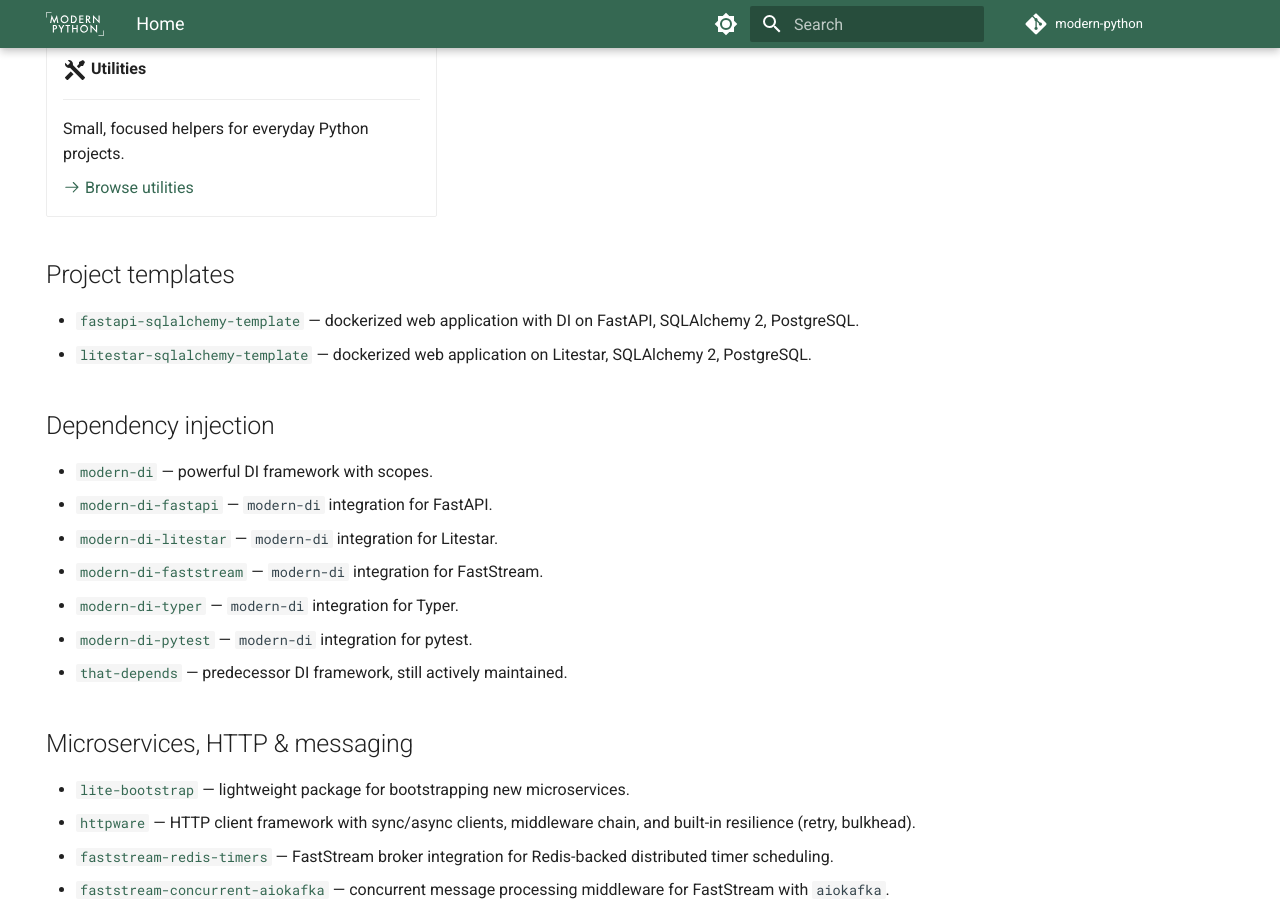
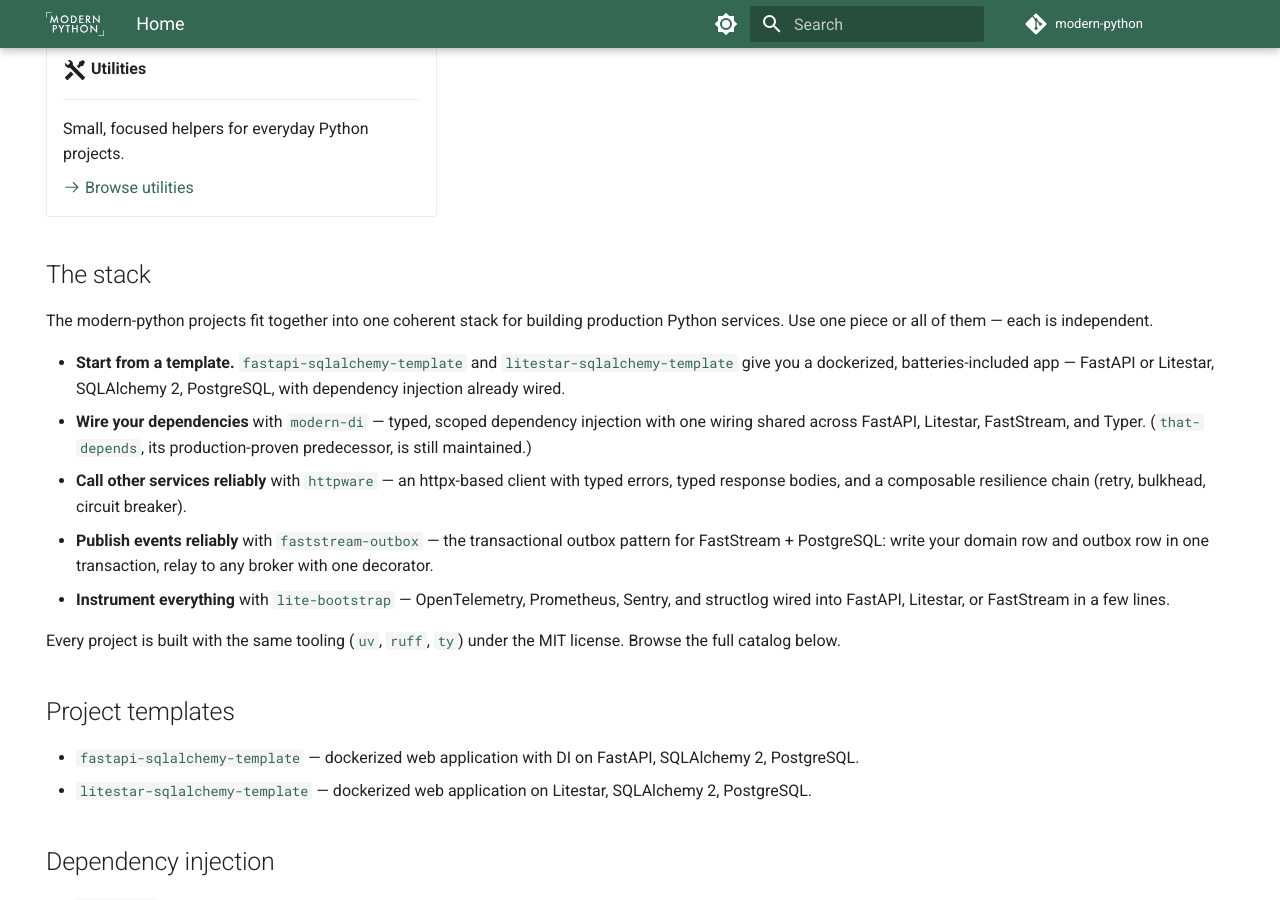
Before and after one commit to modern-python/.github, an MkDocs documentation site: the page built from docs/index.md, in a window 1280 px wide and 900 px high, scrolled down 685 px. Built offline with MkDocs 1.6.1 and Material for MkDocs 9.7.7, drawn with Linux system fonts in a browser that asks for light colours.

Commit message:
docs: add 'The stack' narrative; stop publishing internal planning docs (#14)
Adds an equal-billing 'how it fits together' section to the org landing
page (templates -> modern-di -> httpware -> faststream-outbox ->
lite-bootstrap), with sharp per-project pitches in new prose.

Also excludes docs/superpowers/ (strategy specs + plans) from the site
build. Those files contain repo-relative links that broke
'mkdocs build --strict' — and therefore the Pages deploy — since they
were added, and they are internal planning docs that shouldn't be public.

Co-authored-by: Claude Opus 4.8 (1M context) <noreply@anthropic.com>

```diff
--- a/docs/index.md
+++ b/docs/index.md
@@ -54,6 +54,40 @@ wires them together.
 
 </div>
 
+## The stack { #stack }
+
+The modern-python projects fit together into one coherent stack for building
+production Python services. Use one piece or all of them — each is independent.
+
+- **Start from a template.**
+  [`fastapi-sqlalchemy-template`](https://github.com/modern-python/fastapi-sqlalchemy-template)
+  and [`litestar-sqlalchemy-template`](https://github.com/modern-python/litestar-sqlalchemy-template)
+  give you a dockerized, batteries-included app — FastAPI or Litestar,
+  SQLAlchemy 2, PostgreSQL, with dependency injection already wired.
+- **Wire your dependencies** with
+  [`modern-di`](https://github.com/modern-python/modern-di) — typed, scoped
+  dependency injection with one wiring shared across FastAPI, Litestar,
+  FastStream, and Typer.
+  ([`that-depends`](https://github.com/modern-python/that-depends), its
+  production-proven predecessor, is still maintained.)
+- **Call other services reliably** with
+  [`httpware`](https://github.com/modern-python/httpware) — an httpx-based client
+  with typed errors, typed response bodies, and a composable resilience chain
+  (retry, bulkhead, circuit breaker).
+- **Publish events reliably** with
+  [`faststream-outbox`](https://github.com/modern-python/faststream-outbox) — the
+  transactional outbox pattern for FastStream + PostgreSQL: write your domain row
+  and outbox row in one transaction, relay to any broker with one decorator.
+- **Instrument everything** with
+  [`lite-bootstrap`](https://github.com/modern-python/lite-bootstrap) —
+  OpenTelemetry, Prometheus, Sentry, and structlog wired into FastAPI, Litestar,
+  or FastStream in a few lines.
+
+Every project is built with the same tooling
+([`uv`](https://github.com/astral-sh/uv), [`ruff`](https://github.com/astral-sh/ruff),
+[`ty`](https://github.com/astral-sh/ty)) under the MIT license. Browse the full
+catalog below.
+
 ## Project templates { #templates }
 
 - [`fastapi-sqlalchemy-template`](https://github.com/modern-python/fastapi-sqlalchemy-template) — dockerized web application with DI on FastAPI, SQLAlchemy 2, PostgreSQL.
--- a/mkdocs.yml
+++ b/mkdocs.yml
@@ -7,6 +7,7 @@ repo_name: modern-python
 # Repo-internal docs that must not be published to the public site.
 exclude_docs: |
   DEPLOYMENT.md
+  superpowers/
 
 theme:
   name: material
```
